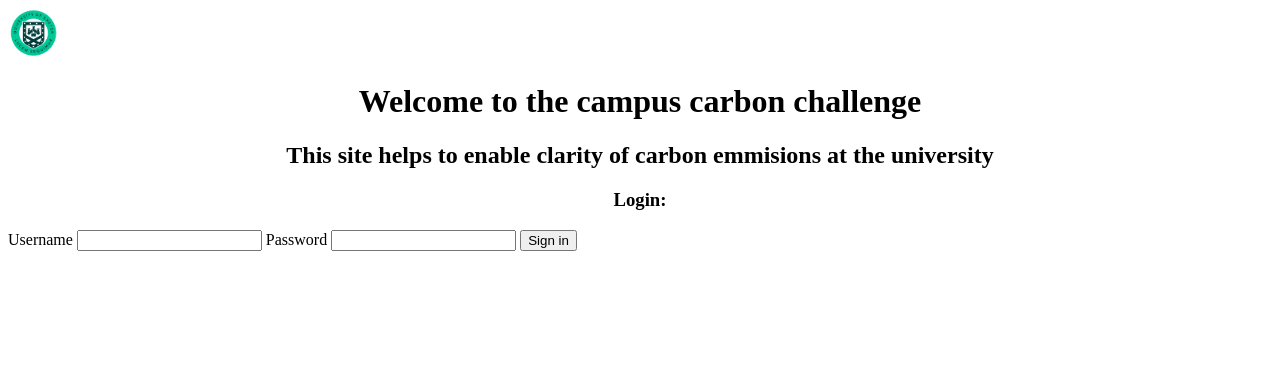
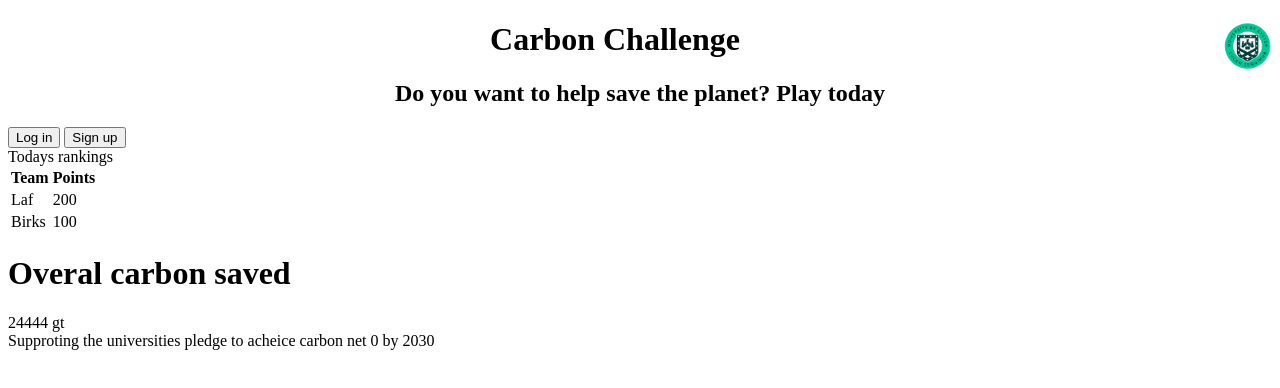
Before and after one commit to Erikabuckley/GroupProject, a plain HTML site: page index.html in a window 1280 px wide. Drawn offline with Linux system fonts and the light colour scheme.

Commit message:
modified to fit intital designs

```diff
--- a/index.html
+++ b/index.html
@@ -5,19 +5,40 @@
     </head>
 
     <body>
-        <img src = image.png width = 50 height = 50>
-        <h1> <center> Welcome to the campus carbon challenge </center></h1>
-        <h2> <center> This site helps to enable clarity of carbon emmisions at the university </center> </h2>
-        <h3> <center> Login:</center></h3>
+        <input type="image" id="image" alt="Home" src = image.png width = 50 height = 50 align = right>
+        <h1> <center> Carbon Challenge </center></h1>
+        <h2> <center> Do you want to help save the planet? Play today </center> </h2>
 
         <div>
-            <label> Username </label>
-            <input type="text">
-            <label> Password </label>
-            <input type="text" >
-            <input type="submit" value="Sign in">
+            <input type="button" value="Log in">
+            <input type="button" value="Sign up">
+        </div>
 
+        <div>
+            Todays rankings
+            <table>
+                <tr>
+                    <th>Team</th>
+                    <th>Points</th>
+                </tr>
+                <tr>
+                    <td>Laf</td>
+                    <td>200</td>
+                </tr>
+                <tr>
+                    <td>Birks</td>
+                    <td>100</td>
+                </tr>
+            </table>
+        </div>
 
+        <div>
+            <h1> Overal carbon saved</h1>
+            24444 gt
+        </div>
+
+        <div>
+            Supproting the universities pledge to acheice carbon net 0 by 2030
         </div>
 
     </body>
```
Also changed, not shown: login.html (added, +30 -0 lines).
